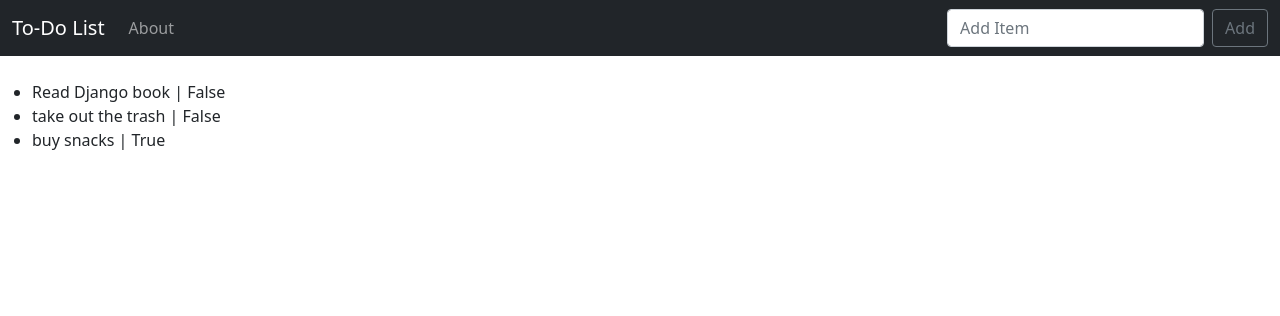
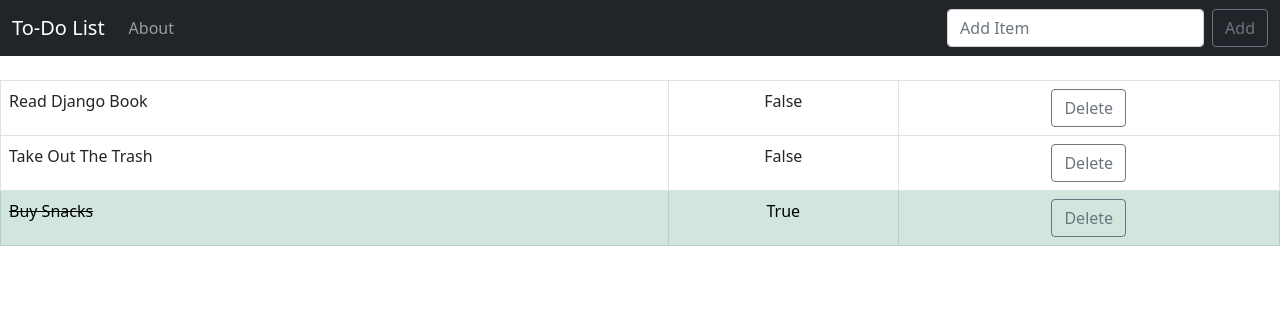
Before and after one commit to stackbento/Django-To-Do-List, a Django app: page / in a window 1280 px wide. Shown: the top 316 px of the page. Run offline with Django 5.2, Linux system fonts and the light colour scheme; data comes from the database, SQL or seed files in the repository; both versions use the stored data as it was after the commit.

Commit message:
added static and forms.py

```diff
--- /dev/null
+++ b/static/css/styles.css
@@ -0,0 +1,3 @@
+.striker{
+    text-decoration: line-through;
+}
--- a/todo_app/settings.py
+++ b/todo_app/settings.py
@@ -107,6 +107,9 @@ USE_TZ = True
 # https://docs.djangoproject.com/en/5.2/howto/static-files/
 
 STATIC_URL = "static/"
+STATICFILES_DIRS = [
+    os.path.join(BASE_DIR, 'static')
+]
 
 # Default primary key field type
 # https://docs.djangoproject.com/en/5.2/ref/settings/#default-auto-field
--- a/todo_list/templates/base.html
+++ b/todo_list/templates/base.html
@@ -1,3 +1,4 @@
+{% load static %}
 <!doctype html>
 <html lang="en">
   <head>
@@ -7,6 +8,8 @@
 
     <!-- Bootstrap CSS -->
     <link href="https://cdn.jsdelivr.net/npm/bootstrap@5.0.2/dist/css/bootstrap.min.css" rel="stylesheet" integrity="sha384-EVSTQN3/azprG1Anm3QDgpJLIm9Nao0Yz1ztcQTwFspd3yD65VohhpuuCOmLASjC" crossorigin="anonymous">
+    <!-- custom css sheet -->
+    <link rel="stylesheet" href="{% static 'css/styles.css' %}">
 
     <title>{% block title %}To-do List{% endblock %}</title>
   </head>
--- a/todo_list/templates/home.html
+++ b/todo_list/templates/home.html
@@ -5,11 +5,26 @@
     <!-- <h1>Hello World</h1> -->
      <!-- check if the things from the db/List model are there or not -->
       {% if all_items %}
-        <ul>
+      <!-- including table and adding bootstrap class -->
+        <table class="table table-bordered">
             {% for items in all_items %}
-                <li>{{items.item}} | {{items.is_completed}}</li>
+                {% if items.is_completed %}
+                    <tr class ="table-success">
+                        <td class="striker">{{items.item | title}}</td> <!-- | character and title allows the first letter to be capitalized -->
+                        <td><center>{{items.is_completed}}</center></td>
+                        <td><center><button class="btn btn-outline-secondary" type="submit">Delete</button></center></td>
+
+                    </tr>
+                {% else %}
+                    <tr>
+                        <td>{{items.item | title}}</td> <!-- | character and title allows the first letter to be capitalized -->
+                        <td><center>{{items.is_completed}}</center></td>
+                        <td><center><button class="btn btn-outline-secondary" type="submit">Delete</button></center></td>
+
+                    </tr>
+                {% endif %}
             {% endfor %}
+        </table>
 
-        </ul>
       {% endif %}
 {% endblock %}
--- a/todo_list/templates/navbar.html
+++ b/todo_list/templates/navbar.html
@@ -13,8 +13,8 @@
 
 
       </ul>
-      <form class="d-flex">
-        <input class="form-control me-2" type="search" placeholder="Add Item" aria-label="Search">
+      <form class="d-flex" method="POST">
+        <input class="form-control me-2" type="search" placeholder="Add Item" aria-label="Search" name="item">
         <button class="btn btn-outline-secondary" type="submit">Add </button>
       </form>
     </div>
--- a/todo_list/views.py
+++ b/todo_list/views.py
@@ -1,5 +1,6 @@
 from django.shortcuts import render
 from . models import List
+from . forms import ListForm
 
 # Create your views here.
 def home(request):
```
Also changed, not shown: todo_list/forms.py (added, +8 -0 lines), db.sqlite3.
